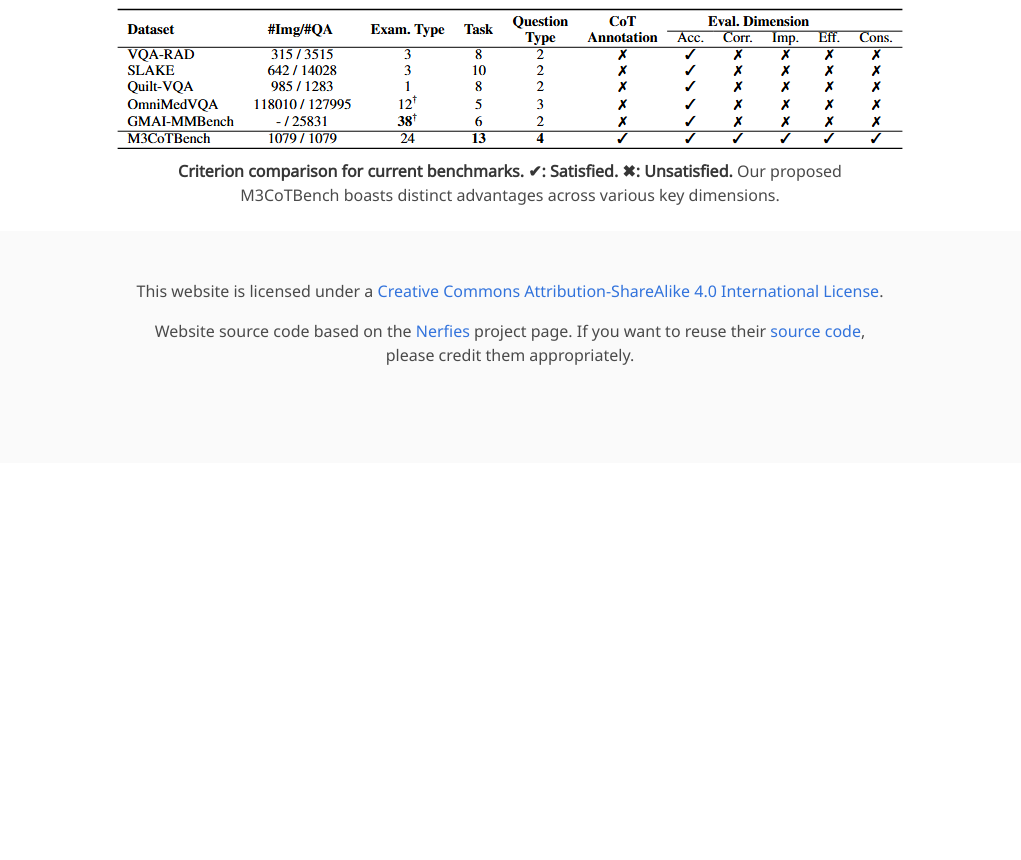
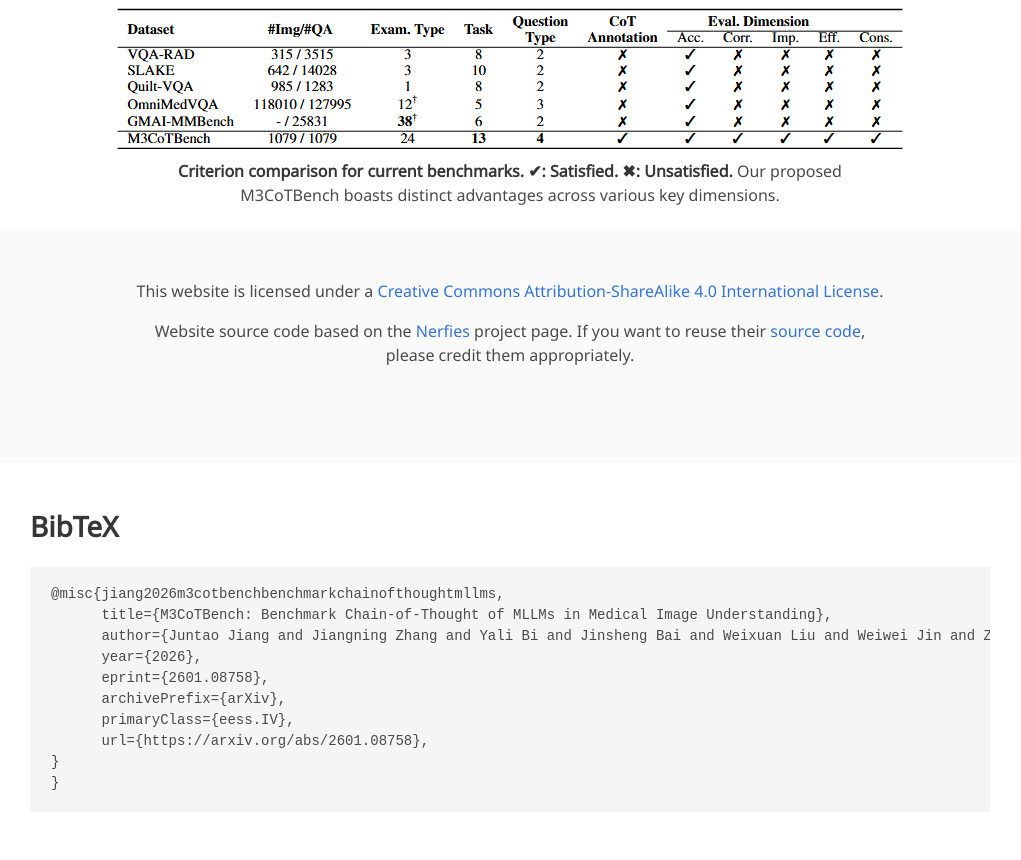
Before and after one commit to juntaoJianggavin/juntaoJianggavin.github.io, a plain HTML site: page projects/M3CoTBench/index.html in a window 1280 px wide. Shown: the part 2704-3564 px from the top of the page, without its empty margins (130-1151 px from the left). Before the commit the page ends 3167 px from the top, so only its background shows below. Drawn offline with nearby package versions, Linux system fonts and the light colour scheme; some icons are missing; a web font is replaced by a local one.

Commit message:
Update index.html

```diff
--- a/projects/M3CoTBench/index.html
+++ b/projects/M3CoTBench/index.html
@@ -673,7 +673,7 @@
   <div class="publication-links">
     <!-- PDF Link -->
     <span class="link-block">
-      <a href="" class="external-link button is-normal is-rounded is-dark">
+      <a href="https://arxiv.org/pdf/2601.08758" class="external-link button is-normal is-rounded is-dark">
         <span class="icon">
           <i class="fas fa-file-pdf" style="color: white;"></i>
         </span>
@@ -683,7 +683,7 @@
 
     <!-- arXiv Link -->
     <span class="link-block">
-      <a href="" class="external-link button is-normal is-rounded is-dark">
+      <a href="https://arxiv.org/abs/2601.08758" class="external-link button is-normal is-rounded is-dark">
         <span class="icon">
           <i class="ai ai-arxiv" style="color: white;"></i>
         </span>
@@ -1056,5 +1056,21 @@
   </div>
 </footer>
 
+
+  <section class="section" id="BibTeX">
+  <div class="container is-max-desktop content">
+    <h2 class="title">BibTeX</h2>
+    <pre><code>@misc{jiang2026m3cotbenchbenchmarkchainofthoughtmllms,
+      title={M3CoTBench: Benchmark Chain-of-Thought of MLLMs in Medical Image Understanding},
+      author={Juntao Jiang and Jiangning Zhang and Yali Bi and Jinsheng Bai and Weixuan Liu and Weiwei Jin and Zhucun Xue and Yong Liu and Xiaobin Hu and Shuicheng Yan},
+      year={2026},
+      eprint={2601.08758},
+      archivePrefix={arXiv},
+      primaryClass={eess.IV},
+      url={https://arxiv.org/abs/2601.08758},
+}
+}</code></pre>
+  </div>
+</section>
 </body>
 </html>
```
